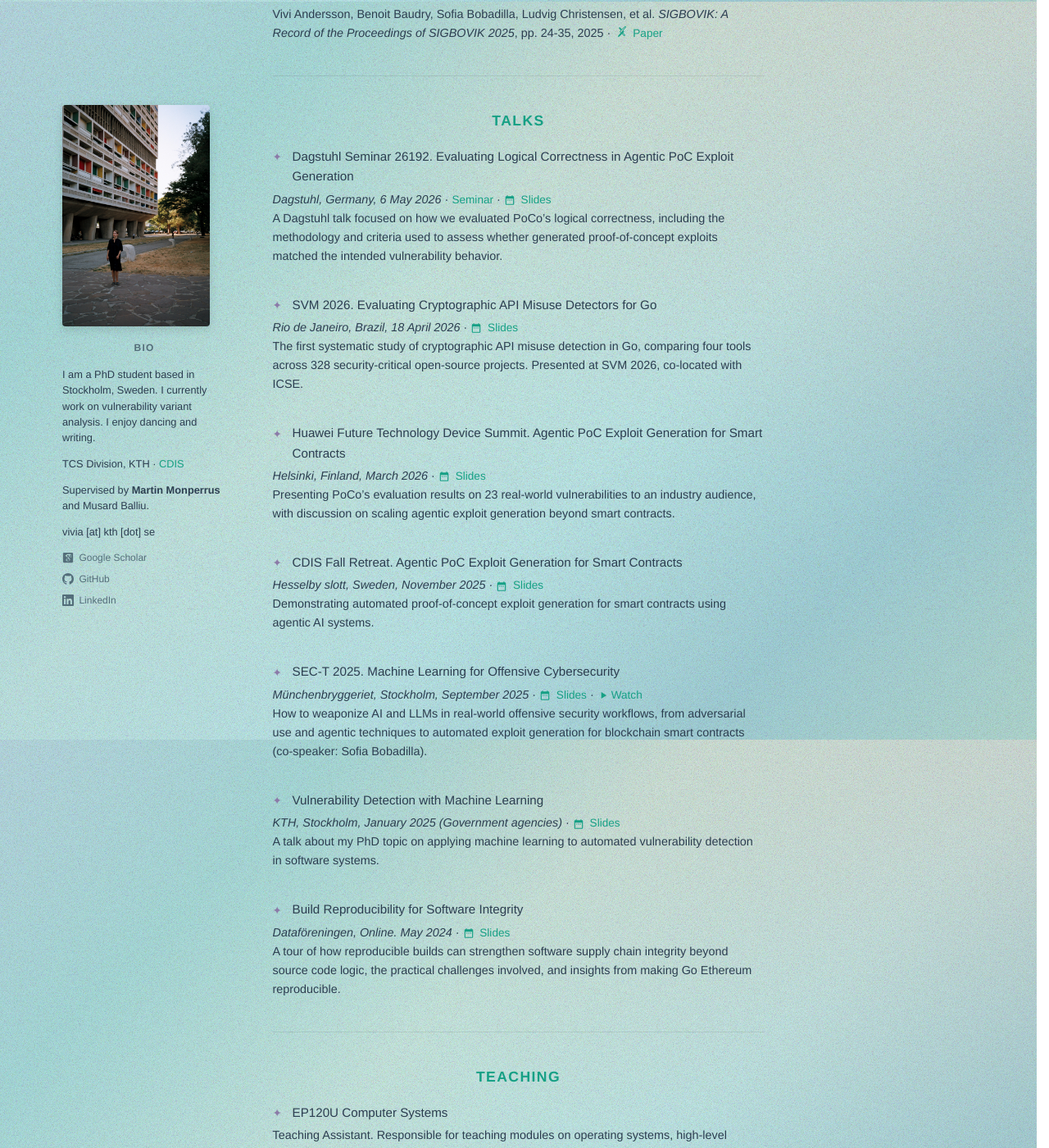
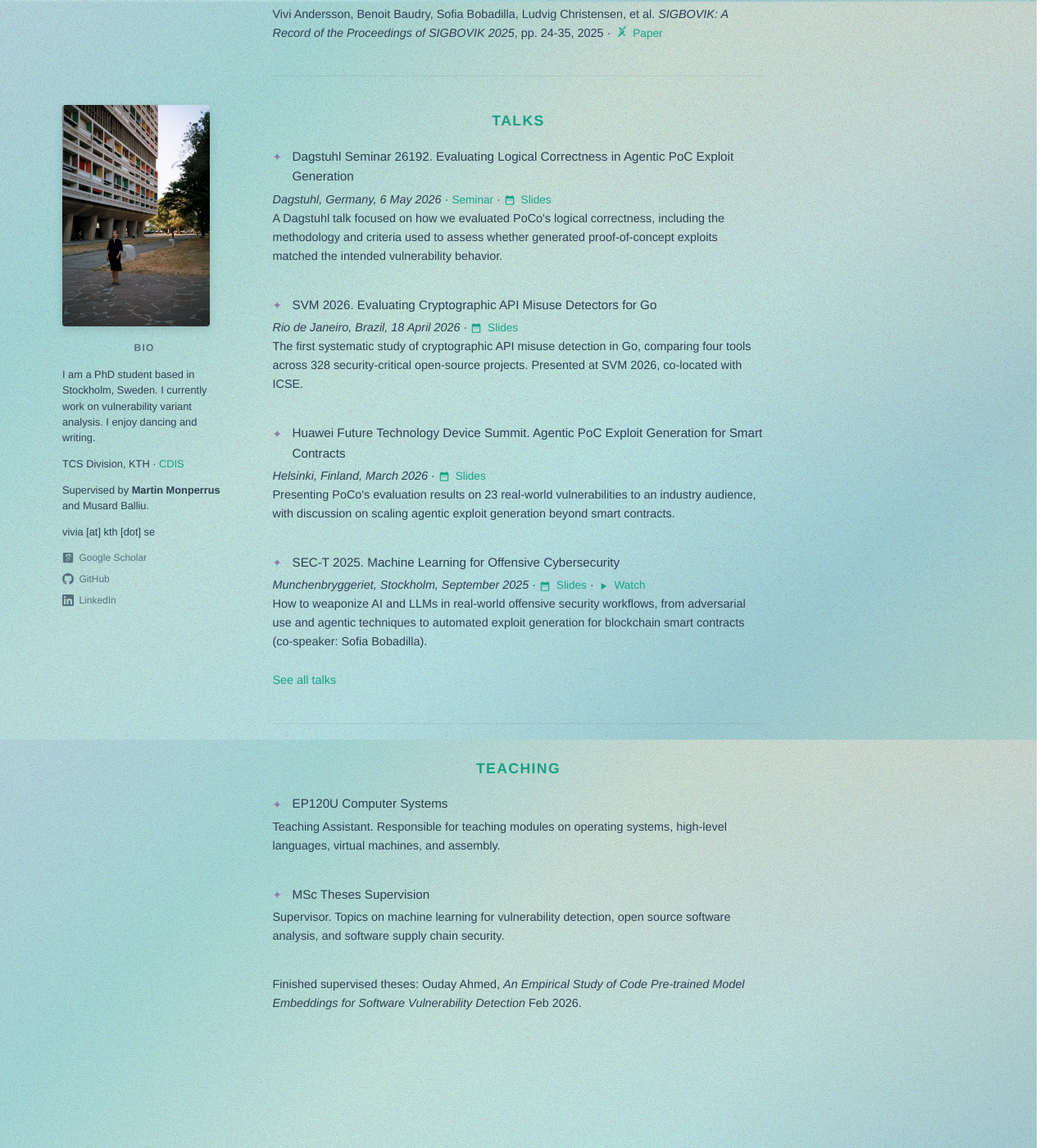
Before and after one commit to vivi365/vivi365.github.io, a Jekyll site: the page built from index.markdown, in a window 1280 px wide and 1400 px high, scrolled down 898 px. Shown: the whole window at 82% size. Built offline with Jekyll 4.4.1, drawn with Linux system fonts in a browser that asks for light colours; some web fonts are replaced.

Commit message:
Refactor talks into data-driven archive

```diff
--- a/assets/css/style.css
+++ b/assets/css/style.css
@@ -418,14 +418,16 @@
 }
 
 /* Talks section */
-#talks p {
+#talks p,
+#talks-archive p {
   text-align: left;
   margin-bottom: 0.5rem;
   line-height: 1.6;
   font-size: 0.9rem;
 }
 
-#talks p strong {
+#talks p strong,
+#talks-archive p strong {
   font-size: 0.95rem;
   font-weight: 500;
   color: var(--text-color);
@@ -435,7 +437,8 @@
   padding-left: 1.5rem;
 }
 
-#talks p strong::before {
+#talks p strong::before,
+#talks-archive p strong::before {
   content: '✦';
   position: absolute;
   left: 0;
@@ -444,25 +447,46 @@
   top: 0.15rem;
 }
 
-#talks p + p {
+#talks p + p,
+#talks-archive p + p {
   margin-top: 2.25rem;
 }
 
-#talks .slides-link {
+#talks .slides-link,
+#talks-archive .slides-link {
   color: var(--accent-color);
   text-decoration: none;
   font-size: 0.85rem;
 }
 
-#talks .slides-link:hover {
+#talks .slides-link:hover,
+#talks-archive .slides-link:hover {
   text-decoration: underline;
 }
 
-#talks .slides-link svg {
+#talks .slides-link svg,
+#talks-archive .slides-link svg {
   width: 14px;
   height: 14px;
   vertical-align: middle;
   margin-right: 3px;
+}
+
+#talks .talks-archive-link,
+#talks-archive .talks-archive-link {
+  margin-top: 1.5rem;
+}
+
+#talks .talks-archive-link a,
+#talks-archive .talks-archive-link a {
+  color: var(--accent-color);
+  text-decoration: none;
+  font-size: 0.9rem;
+}
+
+#talks .talks-archive-link a:hover,
+#talks-archive .talks-archive-link a:hover {
+  text-decoration: underline;
 }
 
 /* Publications section */
--- a/index.markdown
+++ b/index.markdown
@@ -40,33 +40,14 @@
 
 ## Talks
 
-**Dagstuhl Seminar 26192. Evaluating Logical Correctness in Agentic PoC Exploit Generation**
-*Dagstuhl, Germany, 6 May 2026* · <a href="https://www.dagstuhl.de/26192" target="_blank" rel="noopener" class="slides-link">Seminar</a> · <a href="/assets/talks/2026-05-06-dagstuhl-poco-logical-correctness.pdf" target="_blank" class="slides-link"><svg viewBox="0 0 24 24" fill="currentColor" xmlns="http://www.w3.org/2000/svg"><path d="M9 11H7v2h2v-2zm4 0h-2v2h2v-2zm4 0h-2v2h2v-2zm2-7h-1V2h-2v2H8V2H6v2H5c-1.11 0-1.99.9-1.99 2L3 20c0 1.1.89 2 2 2h14c1.1 0 2-.9 2-2V6c0-1.1-.9-2-2-2zm0 16H5V9h14v11z"/></svg> Slides</a>
-<br>A Dagstuhl talk focused on how we evaluated PoCo's logical correctness, including the methodology and criteria used to assess whether generated proof-of-concept exploits matched the intended vulnerability behavior.
+{% assign featured_talks = site.data.talks | where: "featured", true | sort: "sort_date" | reverse %}
+{% for talk in featured_talks %}
+<p><strong>{{ talk.title }}</strong>
+<em>{{ talk.location }}, {{ talk.date_display }}</em>{% for link in talk.links %} · <a href="{{ link.url }}" target="_blank"{% unless link.url contains '/assets/' %} rel="noopener"{% endunless %} class="slides-link">{% if link.kind == "slides" %}<svg viewBox="0 0 24 24" fill="currentColor" xmlns="http://www.w3.org/2000/svg"><path d="M9 11H7v2h2v-2zm4 0h-2v2h2v-2zm4 0h-2v2h2v-2zm2-7h-1V2h-2v2H8V2H6v2H5c-1.11 0-1.99.9-1.99 2L3 20c0 1.1.89 2 2 2h14c1.1 0 2-.9 2-2V6c0-1.1-.9-2-2-2zm0 16H5V9h14v11z"/></svg>{% elsif link.kind == "watch" %}<svg viewBox="0 0 24 24" fill="currentColor" xmlns="http://www.w3.org/2000/svg"><path d="M8 5v14l11-7z"/></svg>{% endif %} {{ link.label }}</a>{% endfor %}
+<br>{{ talk.description }}</p>
+{% endfor %}
 
-**SVM 2026. Evaluating Cryptographic API Misuse Detectors for Go**
-*Rio de Janeiro, Brazil, 18 April 2026* · <a href="/assets/talks/2026_04_18_SVM26_go_crypto_misuse.pdf" target="_blank" class="slides-link"><svg viewBox="0 0 24 24" fill="currentColor" xmlns="http://www.w3.org/2000/svg"><path d="M9 11H7v2h2v-2zm4 0h-2v2h2v-2zm4 0h-2v2h2v-2zm2-7h-1V2h-2v2H8V2H6v2H5c-1.11 0-1.99.9-1.99 2L3 20c0 1.1.89 2 2 2h14c1.1 0 2-.9 2-2V6c0-1.1-.9-2-2-2zm0 16H5V9h14v11z"/></svg> Slides</a>
-<br>The first systematic study of cryptographic API misuse detection in Go, comparing four tools across 328 security-critical open-source projects. Presented at SVM 2026, co-located with ICSE.
-
-**Huawei Future Technology Device Summit. Agentic PoC Exploit Generation for Smart Contracts**
-*Helsinki, Finland, March 2026* · <a href="/assets/talks/2026-03-10-huawei-ftds.pdf" target="_blank" class="slides-link"><svg viewBox="0 0 24 24" fill="currentColor" xmlns="http://www.w3.org/2000/svg"><path d="M9 11H7v2h2v-2zm4 0h-2v2h2v-2zm4 0h-2v2h2v-2zm2-7h-1V2h-2v2H8V2H6v2H5c-1.11 0-1.99.9-1.99 2L3 20c0 1.1.89 2 2 2h14c1.1 0 2-.9 2-2V6c0-1.1-.9-2-2-2zm0 16H5V9h14v11z"/></svg> Slides</a>
-<br>Presenting PoCo's evaluation results on 23 real-world vulnerabilities to an industry audience, with discussion on scaling agentic exploit generation beyond smart contracts.
-
-**CDIS Fall Retreat. Agentic PoC Exploit Generation for Smart Contracts**
-*Hesselby slott, Sweden, November 2025* · <a href="/assets/talks/2025_11_05_poco_CDIS_retreat_prettier.pdf" target="_blank" class="slides-link"><svg viewBox="0 0 24 24" fill="currentColor" xmlns="http://www.w3.org/2000/svg"><path d="M9 11H7v2h2v-2zm4 0h-2v2h2v-2zm4 0h-2v2h2v-2zm2-7h-1V2h-2v2H8V2H6v2H5c-1.11 0-1.99.9-1.99 2L3 20c0 1.1.89 2 2 2h14c1.1 0 2-.9 2-2V6c0-1.1-.9-2-2-2zm0 16H5V9h14v11z"/></svg> Slides</a>
-<br>Demonstrating automated proof-of-concept exploit generation for smart contracts using agentic AI systems.
-
-**SEC-T 2025. Machine Learning for Offensive Cybersecurity**
-*Münchenbryggeriet, Stockholm, September 2025* · <a href="/assets/talks/2025-09-13-sec-t-offensive-sec-ml.pdf" target="_blank" class="slides-link"><svg viewBox="0 0 24 24" fill="currentColor" xmlns="http://www.w3.org/2000/svg"><path d="M9 11H7v2h2v-2zm4 0h-2v2h2v-2zm4 0h-2v2h2v-2zm2-7h-1V2h-2v2H8V2H6v2H5c-1.11 0-1.99.9-1.99 2L3 20c0 1.1.89 2 2 2h14c1.1 0 2-.9 2-2V6c0-1.1-.9-2-2-2zm0 16H5V9h14v11z"/></svg> Slides</a> · <a href="https://www.youtube.com/watch?v=WFhEFm-avcs&t=4s" class="slides-link" target="_blank" rel="noopener"><svg viewBox="0 0 24 24" fill="currentColor" xmlns="http://www.w3.org/2000/svg"><path d="M8 5v14l11-7z"/></svg>Watch</a>
-<br>How to weaponize AI and LLMs in real-world offensive security workflows, from adversarial use and agentic techniques to automated exploit generation for blockchain smart contracts (co-speaker: Sofia Bobadilla).
-
-**Vulnerability Detection with Machine Learning**
-*KTH, Stockholm, January 2025 (Government agencies)* · <a href="/assets/talks/2025-07-01-phd-presentation.pdf" target="_blank" class="slides-link"><svg viewBox="0 0 24 24" fill="currentColor" xmlns="http://www.w3.org/2000/svg"><path d="M9 11H7v2h2v-2zm4 0h-2v2h2v-2zm4 0h-2v2h2v-2zm2-7h-1V2h-2v2H8V2H6v2H5c-1.11 0-1.99.9-1.99 2L3 20c0 1.1.89 2 2 2h14c1.1 0 2-.9 2-2V6c0-1.1-.9-2-2-2zm0 16H5V9h14v11z"/></svg> Slides</a>
-<br>A talk about my PhD topic on applying machine learning to automated vulnerability detection in software systems.
-
-**Build Reproducibility for Software Integrity**
-*Dataföreningen, Online. May 2024* · <a href="/assets/talks/2024-05-23-dataforeningen.pdf" target="_blank" class="slides-link"><svg viewBox="0 0 24 24" fill="currentColor" xmlns="http://www.w3.org/2000/svg"><path d="M9 11H7v2h2v-2zm4 0h-2v2h2v-2zm4 0h-2v2h2v-2zm2-7h-1V2h-2v2H8V2H6v2H5c-1.11 0-1.99.9-1.99 2L3 20c0 1.1.89 2 2 2h14c1.1 0 2-.9 2-2V6c0-1.1-.9-2-2-2zm0 16H5V9h14v11z"/></svg> Slides</a>
-<br>A tour of how reproducible builds can strengthen software supply chain integrity beyond source code logic, the practical challenges involved, and insights from making Go Ethereum reproducible.
+<p class="talks-archive-link"><a href="{{ '/talks/' | relative_url }}">See all talks</a></p>
 </section>
 
 <section id="teaching" markdown="1">
```
Also changed, not shown: AGENTS.md (added, +42 -0 lines), _data/talks.yml (added, +82 -0 lines), talks.markdown (added, +15 -0 lines), Gemfile.lock.
